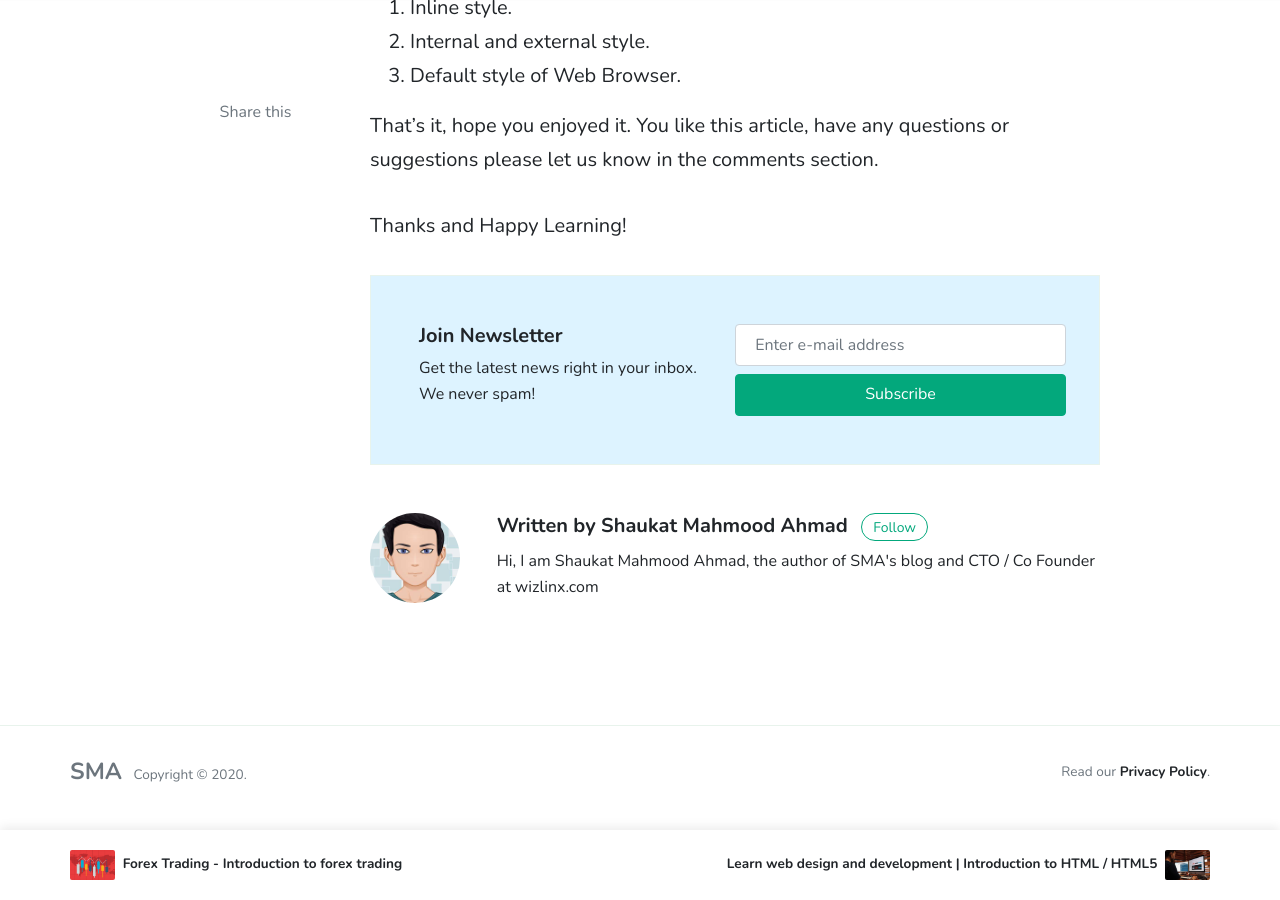
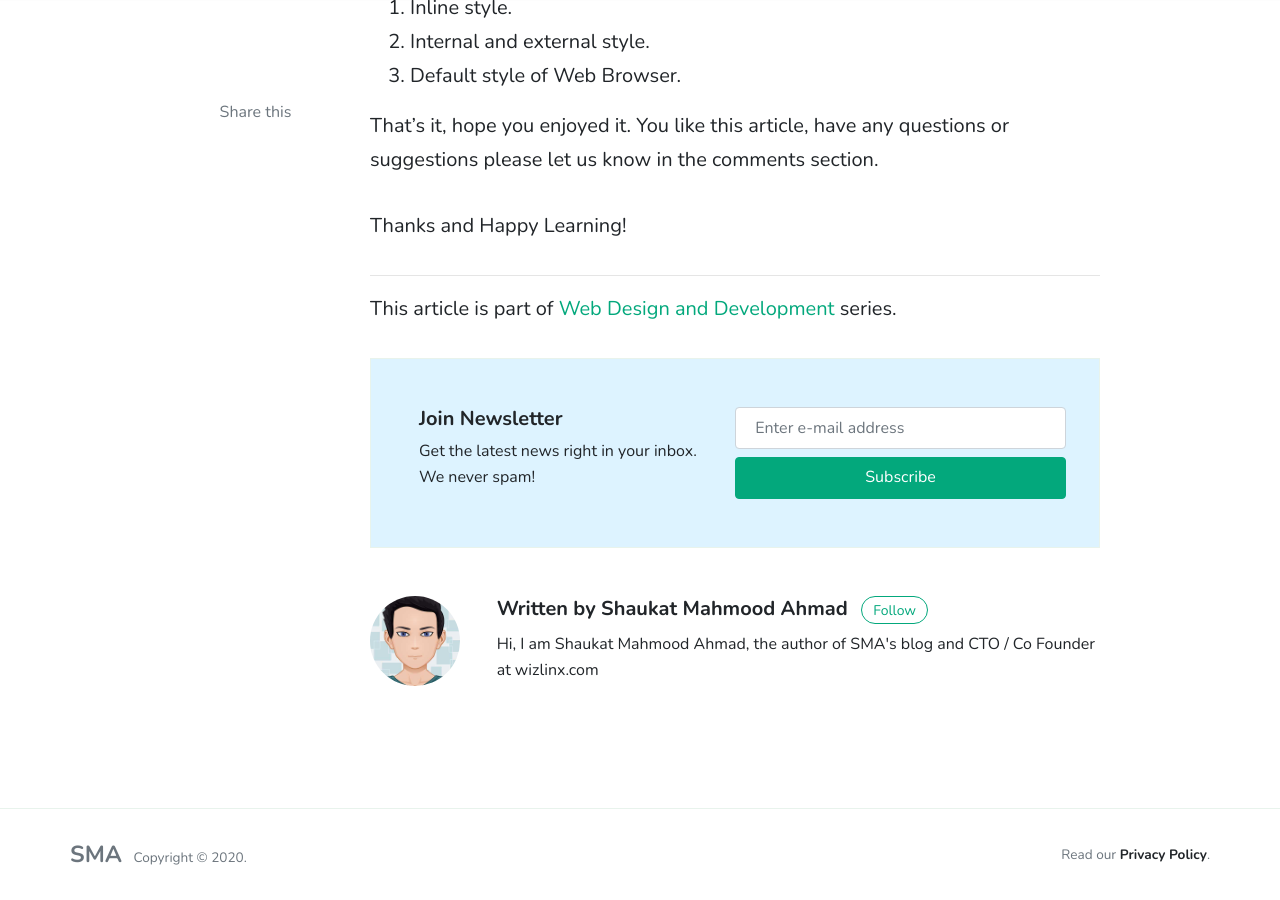
Before and after one commit to imsma/imsma.github.io, a Jekyll site: the page built from _posts/2020-04-29-introduction-to-web-design-css-and-css3.md, in a window 1280 px wide and 900 px high, scrolled down 6639 px. Built offline with Jekyll 4.4.1, drawn with Linux system fonts in a browser that asks for light colours; nearby versions of some CDN libraries; comment, search, counter and statistics services are not loaded.

Commit message:
naming and linking correction in web dev series

```diff
--- a/_posts/2020-04-29-introduction-to web design css and css3.md
+++ b/_posts/2020-04-29-introduction-to-web-design-css-and-css3.md
@@ -233,3 +233,6 @@
 That's it, hope you enjoyed it. You like this article, have any questions or suggestions please let us know in the comments section.
 
 Thanks and Happy Learning!
+
+---
+This article is part of [Web Design and Development]({{ site.baseurl }}{% post_url 2020-04-28-learning-web-design-and-development-series %}) series.
```
Also changed, not shown: _posts/2020-04-28-learning-web-design-and-development-series.md (renamed from _posts/2020-05-02-learning-web-design-and-development-series.md, +2 -2 lines), _posts/2020-05-02-learn-web-design-and-development-introduction-to-html-html5.md (renamed from _posts/2020-04-29-learn-web-design-and-development-introduction-to-html-html5.md, +1 -1 lines).
